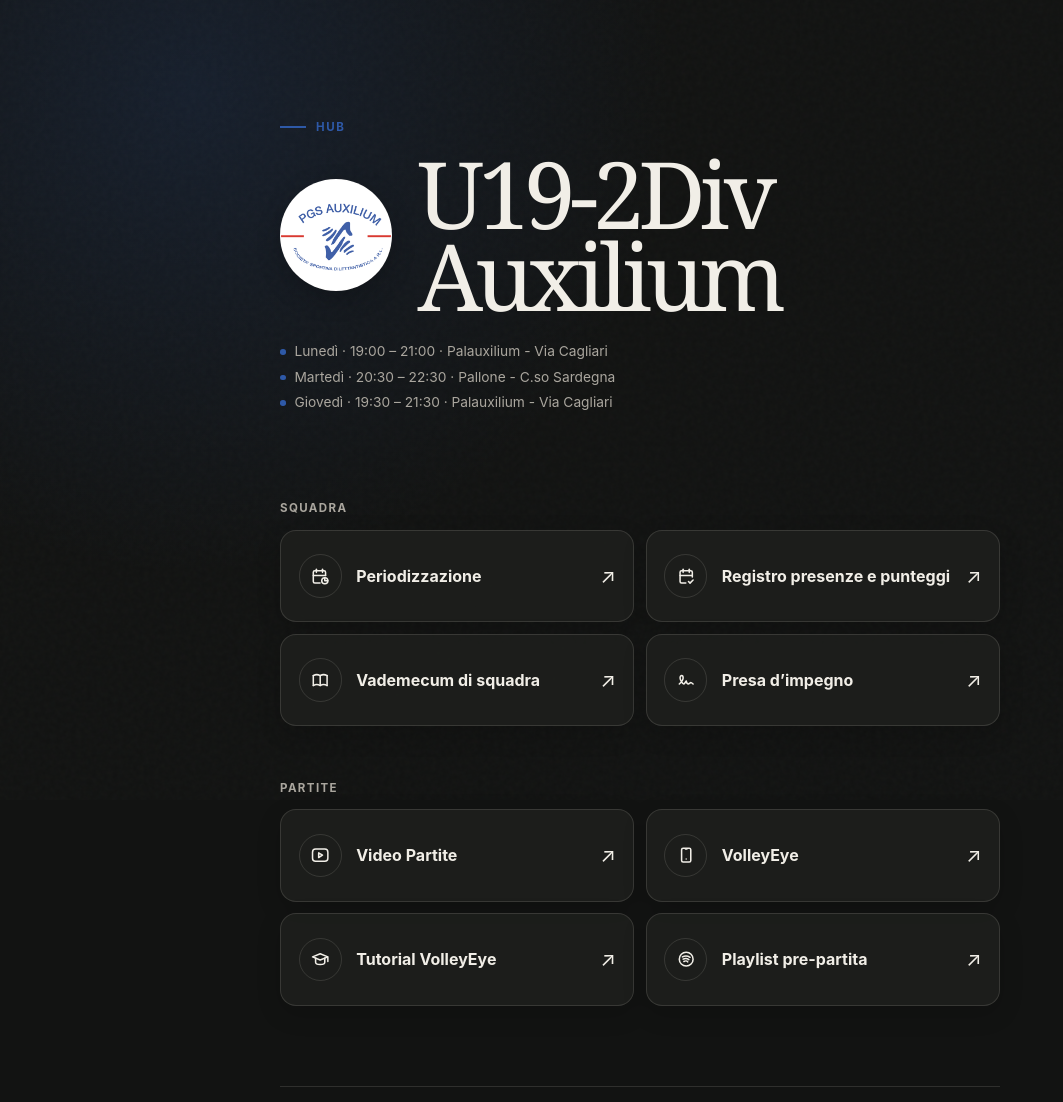
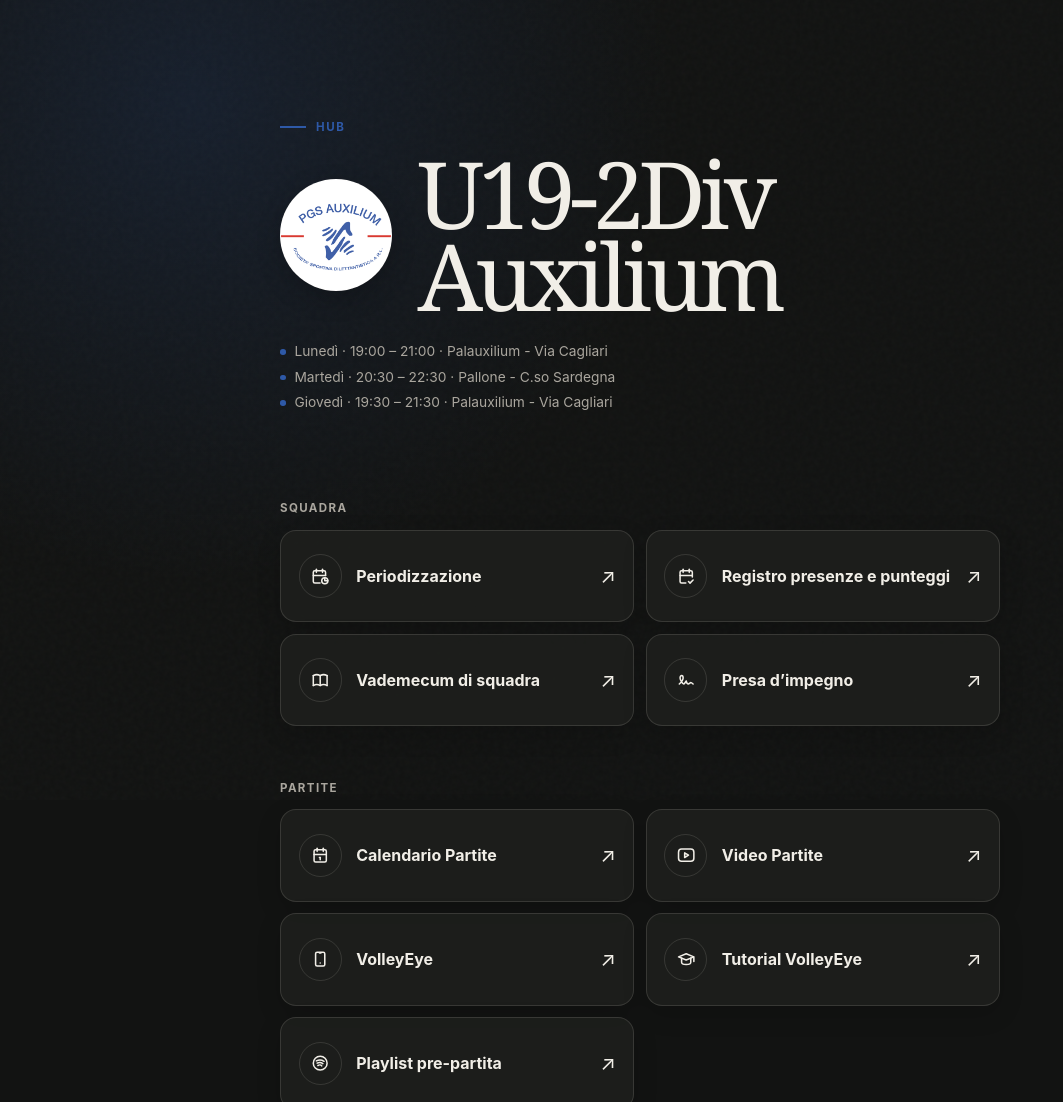
Before and after one commit to davidaffo/hubs, a website: page docs/u19-2div/index.html in a window 1280 px wide. Shown: the top 1102 px of the page, without its empty margins (0-1063 px from the left). Drawn offline with Linux system fonts and the light colour scheme.

Commit message:
Aggiorna hubs · 17/10/26, 12:47

```diff
--- a/content/hubs.json
+++ b/content/hubs.json
@@ -42,6 +42,11 @@
         {
           "title": "Partite",
           "links": [
+            {
+              "label": "Calendario Partite",
+              "url": "https://nx100087.your-storageshare.de/f/176062",
+              "icon": "calendar"
+            },
             {
               "label": "Video Partite",
               "url": "https://www.youtube.com/playlist?list=PLCZw-Jn68MYs",
--- a/docs/u19-2div/index.html
+++ b/docs/u19-2div/index.html
@@ -119,6 +119,30 @@
     <section class="section" aria-labelledby="section-partite">
       <h2 class="section-title" id="section-partite">Partite</h2>
       <div class="links">
+        <a class="link-card" href="https://nx100087.your-storageshare.de/f/176062" target="_blank" rel="noopener noreferrer">
+          <span class="link-icon" aria-hidden="true"><svg
+  xmlns="http://www.w3.org/2000/svg"
+  width="24"
+  height="24"
+  viewBox="0 0 24 24"
+  fill="none"
+  stroke="currentColor"
+  stroke-width="2"
+  stroke-linecap="round"
+  stroke-linejoin="round"
+  class="icon icon-tabler icons-tabler-outline icon-tabler-calendar"
+>
+  <path stroke="none" d="M0 0h24v24H0z" fill="none" />
+  <path d="M4 7a2 2 0 0 1 2 -2h12a2 2 0 0 1 2 2v12a2 2 0 0 1 -2 2h-12a2 2 0 0 1 -2 -2v-12" />
+  <path d="M16 3v4" />
+  <path d="M8 3v4" />
+  <path d="M4 11h16" />
+  <path d="M11 15h1" />
+  <path d="M12 15v3" />
+</svg></span>
+          <span class="link-copy"><span class="link-label">Calendario Partite</span></span>
+          <span class="link-arrow" aria-hidden="true">↗</span>
+        </a>
         <a class="link-card" href="https://www.youtube.com/playlist?list=PLCZw-Jn68MYs" target="_blank" rel="noopener noreferrer">
           <span class="link-icon" aria-hidden="true"><svg
   xmlns="http://www.w3.org/2000/svg"
```
